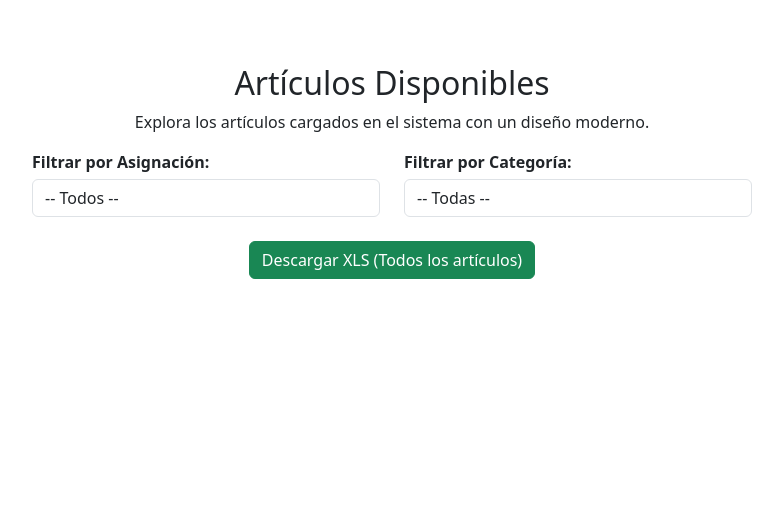
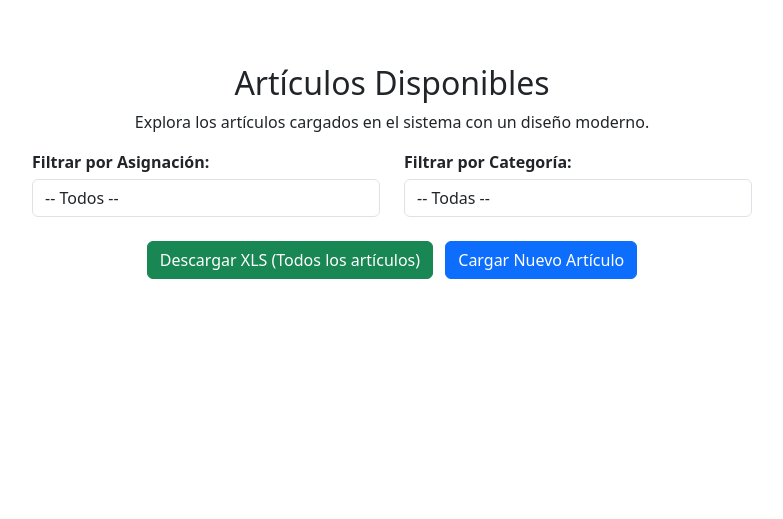
Before and after one commit to delpianocp/inventario, a Django app: page /articulos in a window 1280 px wide. Shown: the part 64-583 px from the top of the page, without its empty margins (248-1031 px from the left). Run offline with Django 5.2, Linux system fonts and the light colour scheme; the visitor is signed in with stand-in values (Sample User, id 1); data that the repository does not hold is empty.

Commit message:
confirmacion encarga

```diff
--- a/inventario/templates/inventario/articulos.html
+++ b/inventario/templates/inventario/articulos.html
@@ -35,10 +35,13 @@
         </div>
     </form>
 
-    <!-- 📥 Botón para Descargar XLS (Todos los artículos por defecto) -->
+    <!-- 📥 Botones de acción -->
     <div class="text-center mb-4">
-        <a href="{% url 'generar_xls' %}" class="btn btn-success">
+        <a href="{% url 'generar_xls' %}" class="btn btn-success me-2">
             Descargar XLS (Todos los artículos)
+        </a>
+        <a href="{% url 'cargar_articulo' %}" class="btn btn-primary">
+            Cargar Nuevo Artículo
         </a>
     </div>
 
@@ -53,9 +56,6 @@
                     {% else %}
                         <img src="https://res.cloudinary.com/dxra3bnrm/image/upload/v1747522368/sin_imagen_ssnht3.png" class="card-img-top" alt="Imagen en blanco">
                     {% endif %}
-
-
-
                 </div>
                 <div class="card-body">
                     <h5 class="card-title">{{ articulo.nombre }}</h5>
```
